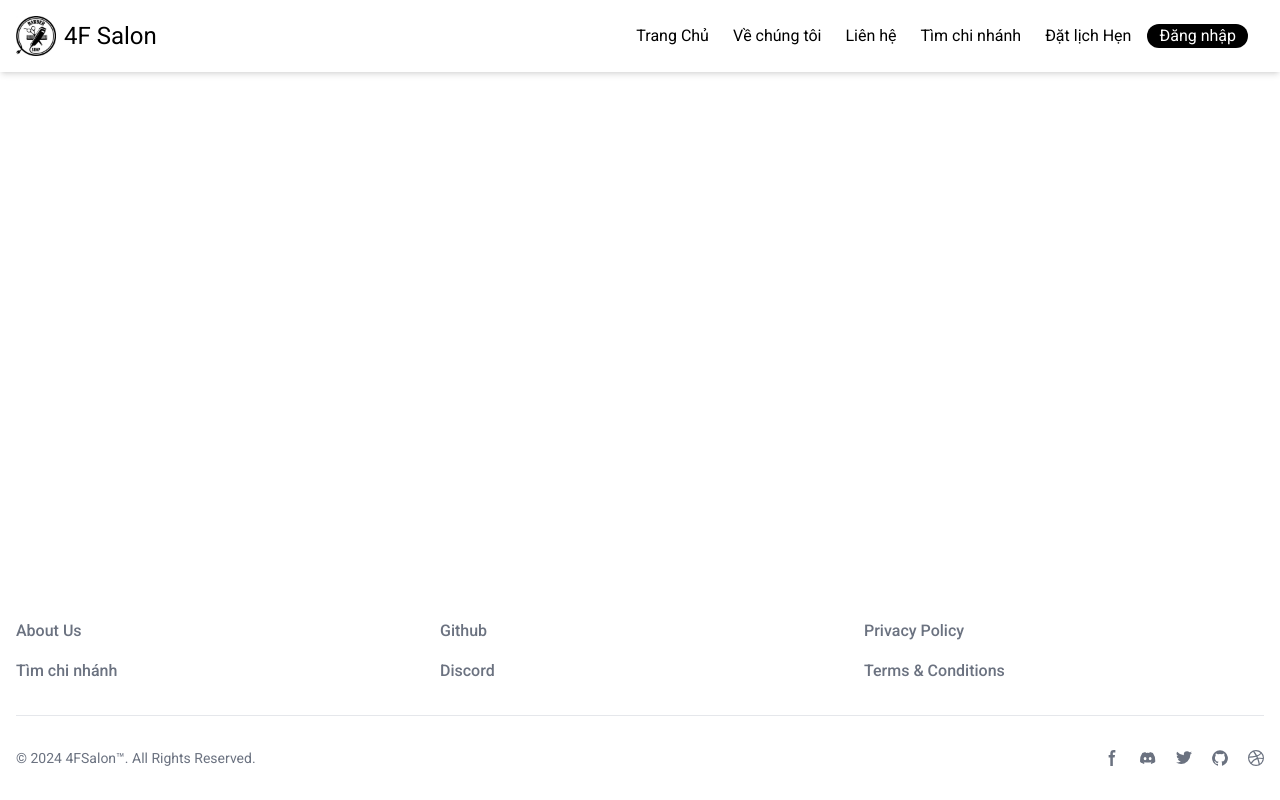
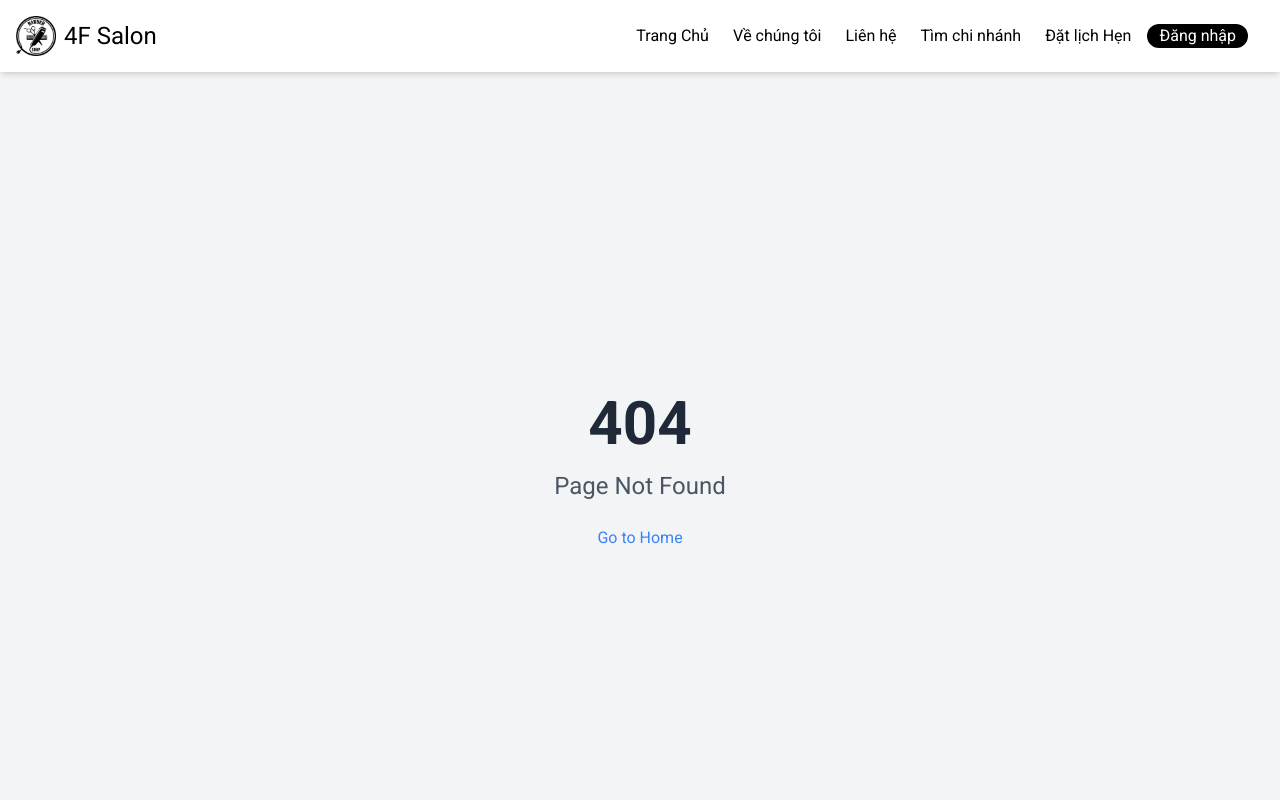
Before and after one commit to hungsinh2k4/4FSalon, a React (Vite) app in the folder Frontend/: page /forgot-password in a window 1280 px wide. Shown: the top 800 px of the page. Built offline with nearby package versions, Linux system fonts and the light colour scheme.

Commit message:
404 not found

```diff
--- a/Frontend/src/customer/App.tsx
+++ b/Frontend/src/customer/App.tsx
@@ -12,6 +12,7 @@ import Profile from "./pages/Profile"; // Thêm tuyến đường cho Profile
 import ChangePassword from "./pages/ChangePassword"; // Thêm tuyến đường cho ChangePassword
 import FindNearestShop from "./pages/findNearestShop";
 import Appointment from "./pages/appointment";
+import NotFound from "./components/NotFound";
 
 const App: React.FC = () => {
   return (
@@ -29,6 +30,7 @@ const App: React.FC = () => {
             <Route path="/profile" element={<Profile />} />{" "}
             <Route path="/change-password" element={<ChangePassword />} />{" "}
             <Route path="/appointment" element={<Appointment />} />{" "}
+            <Route path="*" element={<NotFound />} />
             {/* Thêm tuyến đường cho Profile */}
           </Routes>
         </main>
--- /dev/null
+++ b/Frontend/src/customer/components/NotFound.tsx
@@ -0,0 +1,18 @@
+// src/pages/NotFound.tsx
+import React from "react";
+
+const NotFound: React.FC = () => {
+  return (
+    <div className="flex items-center justify-center min-h-screen bg-gray-100">
+      <div className="text-center">
+        <h1 className="text-6xl font-bold text-gray-800">404</h1>
+        <p className="text-2xl text-gray-600 mt-4">Page Not Found</p>
+        <a href="/" className="text-blue-500 mt-6 inline-block">
+          Go to Home
+        </a>
+      </div>
+    </div>
+  );
+};
+
+export default NotFound;
```
